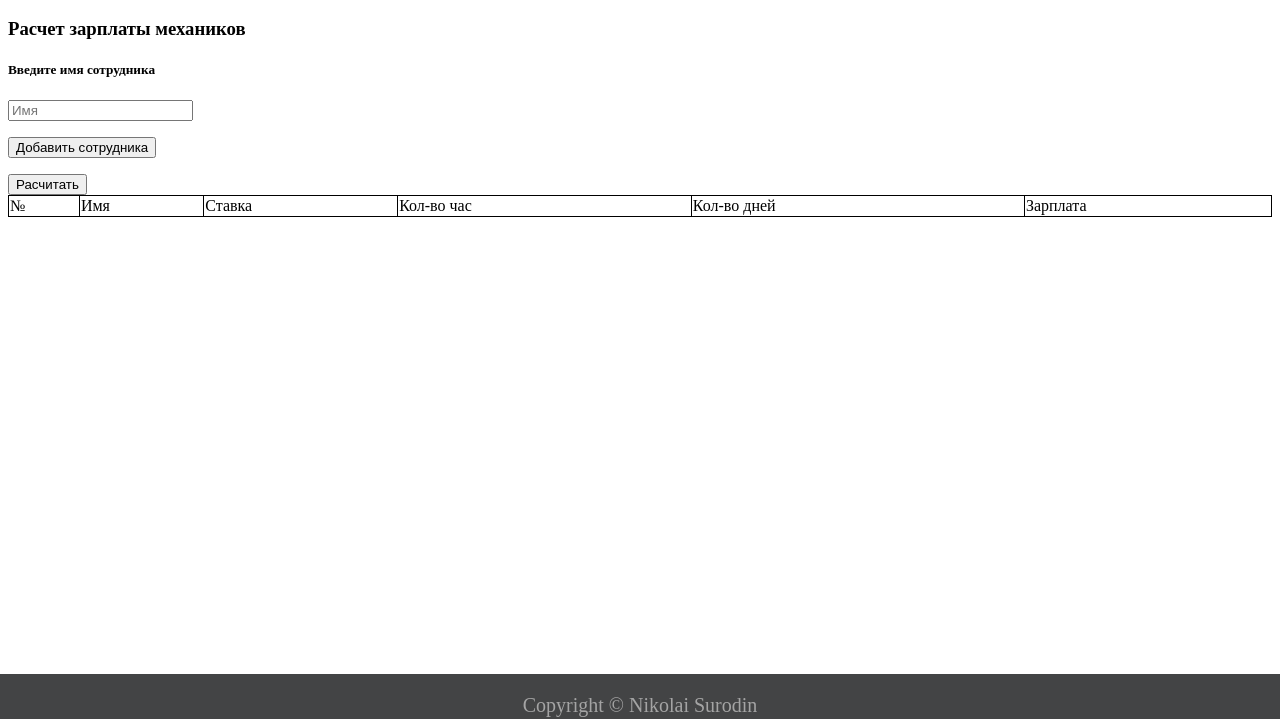
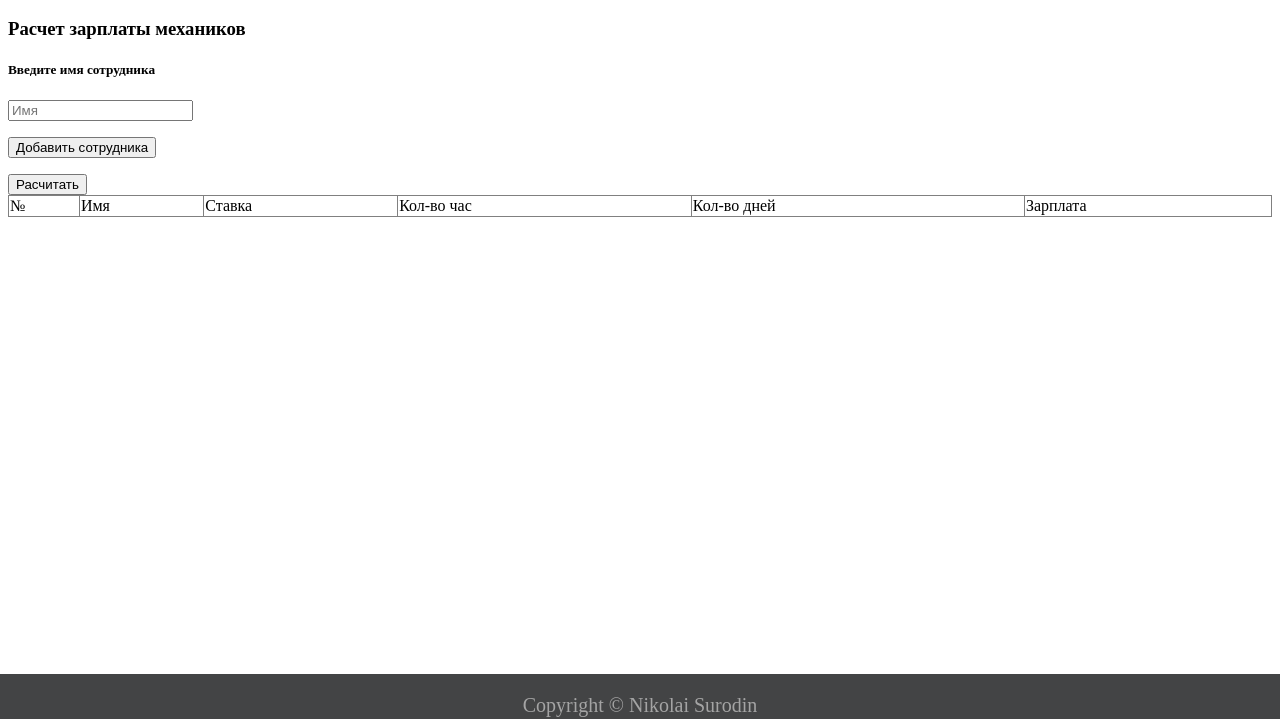
Before and after one commit to NikolaiSurodin/STO, a plain HTML site: page pazzle.html in a window 1280 px wide. Shown: the part 81-800 px from the top of the page. Drawn offline with Linux system fonts and the light colour scheme.

Commit message:
changed border color black to grey

```diff
--- a/style.css
+++ b/style.css
@@ -37,19 +37,19 @@ body {
 }
 
 .list {
-    border: 1px solid black;
+    border: 1px solid grey;
     border-collapse: collapse;
     width: 100%;
 
 }
 
 .list td {
-    border: 1px solid black;
+    border: 1px solid grey;
     border-collapse: collapse;
 
 }
 
 .list th {
-    border: 1px solid black;
+    border: 1px solid grey;
     border-collapse: collapse;
 }
```
